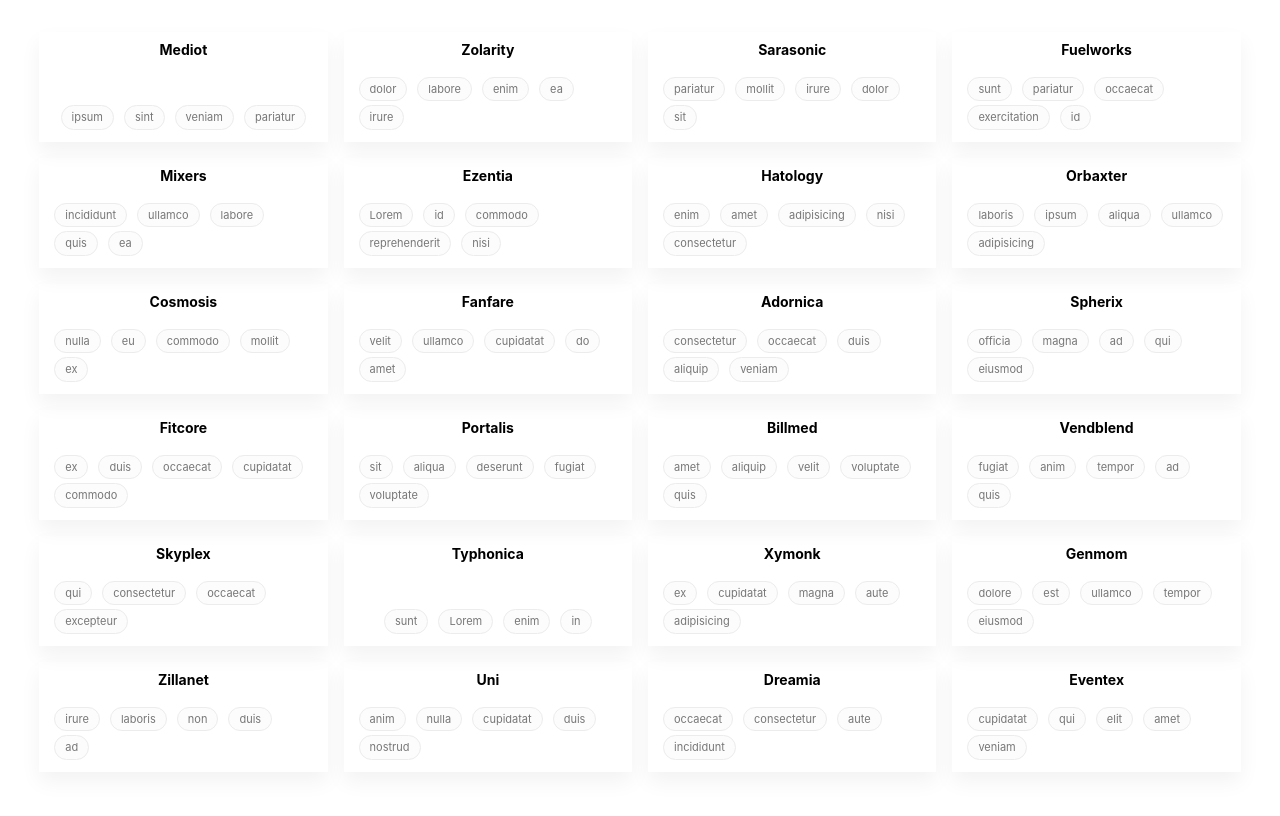
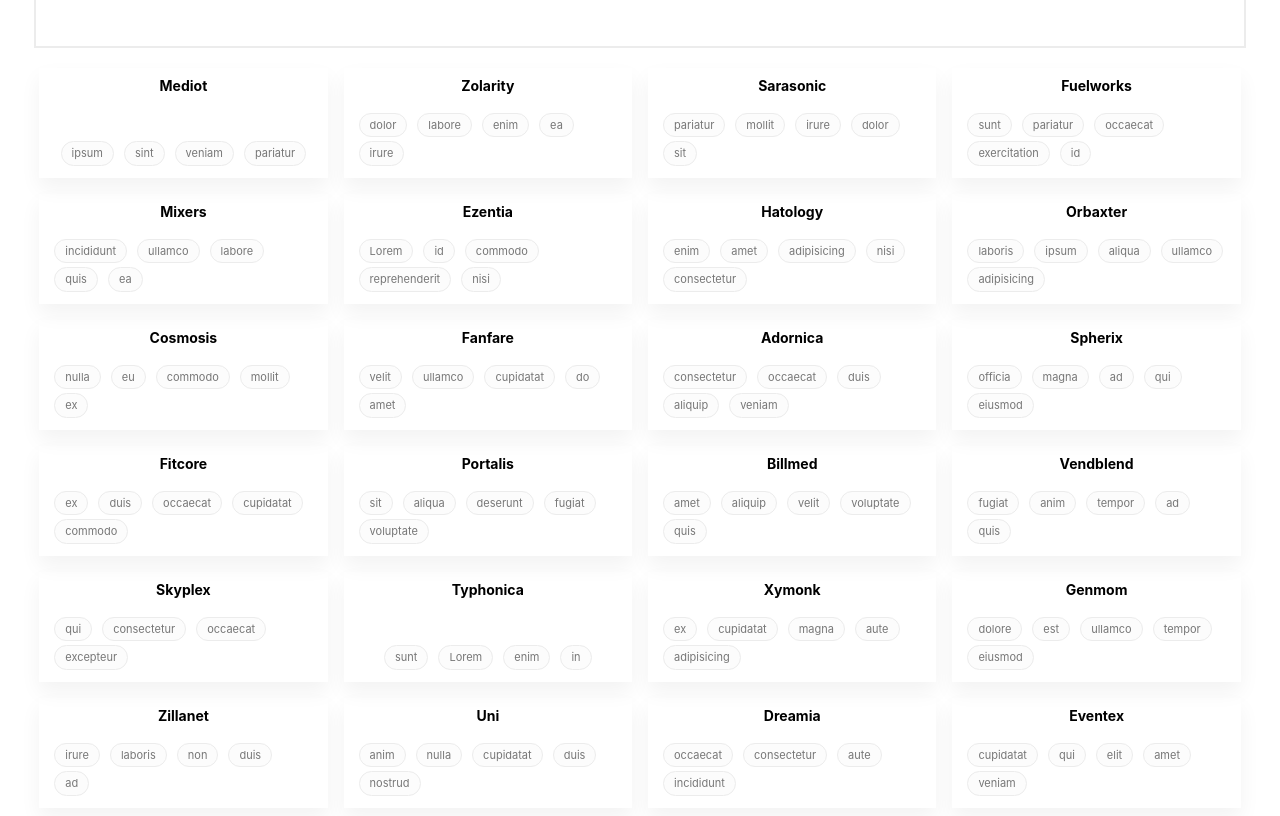
Before and after one commit to yass09/cardsearch-test, a React app: page / in a window 1280 px wide. Built offline with nearby package versions, Linux system fonts and the light colour scheme.

Commit message:
added searchbar styled container component

```diff
--- a/src/App.js
+++ b/src/App.js
@@ -3,11 +3,13 @@ import React from 'react';
 import AppWrapper from './components/presentational/AppWrapper';
 import ContentWrapper from './components/presentational/ContentWrapper';
 import CardsContainer from './components/containers/CardsContainer';
+import SearchBarWrapper from './components/presentational/SearchBarWrapper';
 
 const App = () => {
   return (
     <AppWrapper>
       <ContentWrapper>
+        <SearchBarWrapper />
         <CardsContainer />
       </ContentWrapper>
     </AppWrapper>
--- /dev/null
+++ b/src/components/presentational/SearchBarWrapper.js
@@ -0,0 +1,15 @@
+import styled from 'styled-components';
+
+const SearchBarWrapper = styled.header`
+  border: 2px solid #ececec;
+  display: flex
+  height: 52px;
+  margin: 8px;
+  max-width: 1530px;
+  width: 99%;
+  @media screen and (max-width: 1024px) {
+    max-width: 747px;
+  }
+`;
+
+export default SearchBarWrapper;
```
